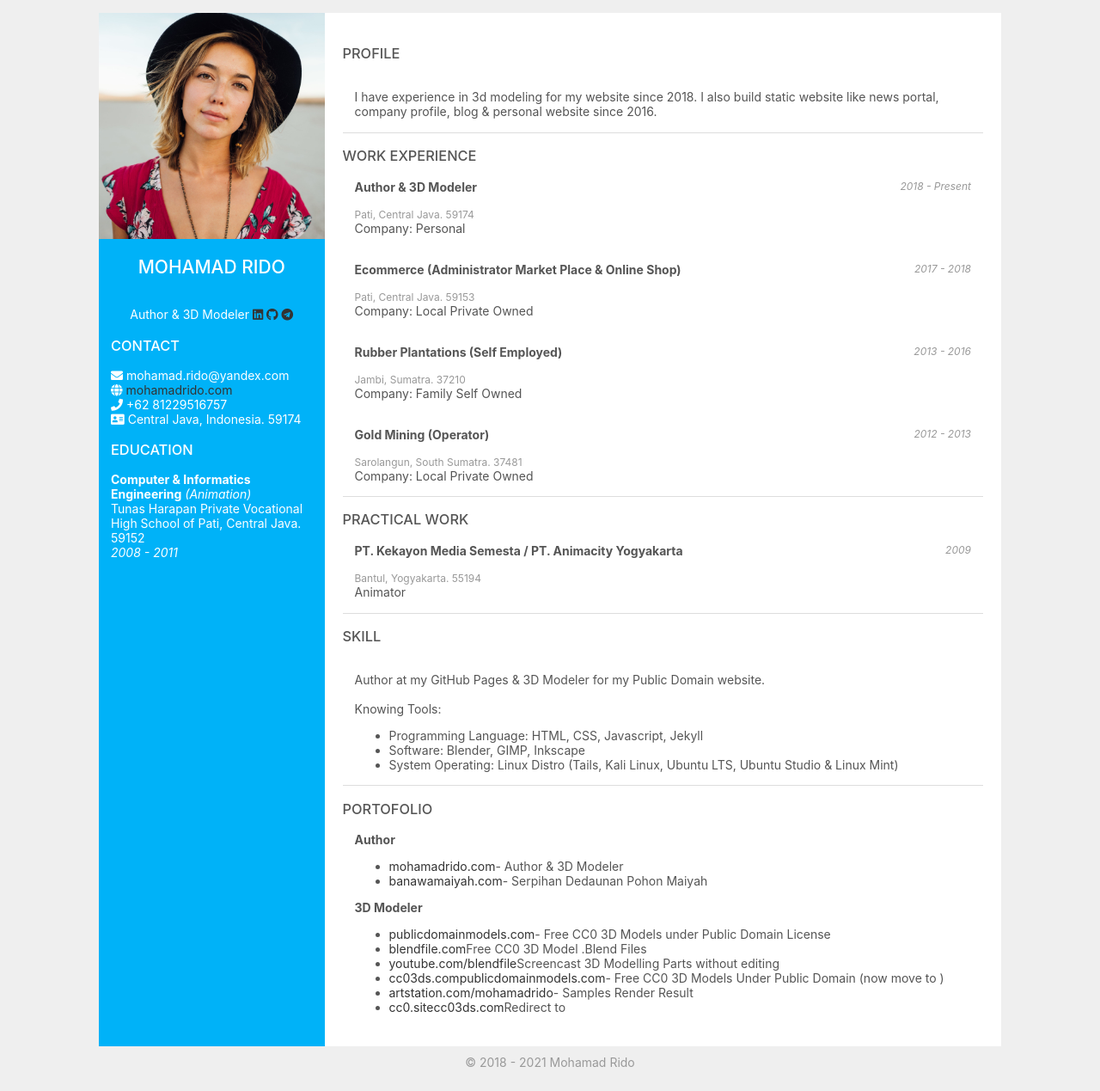
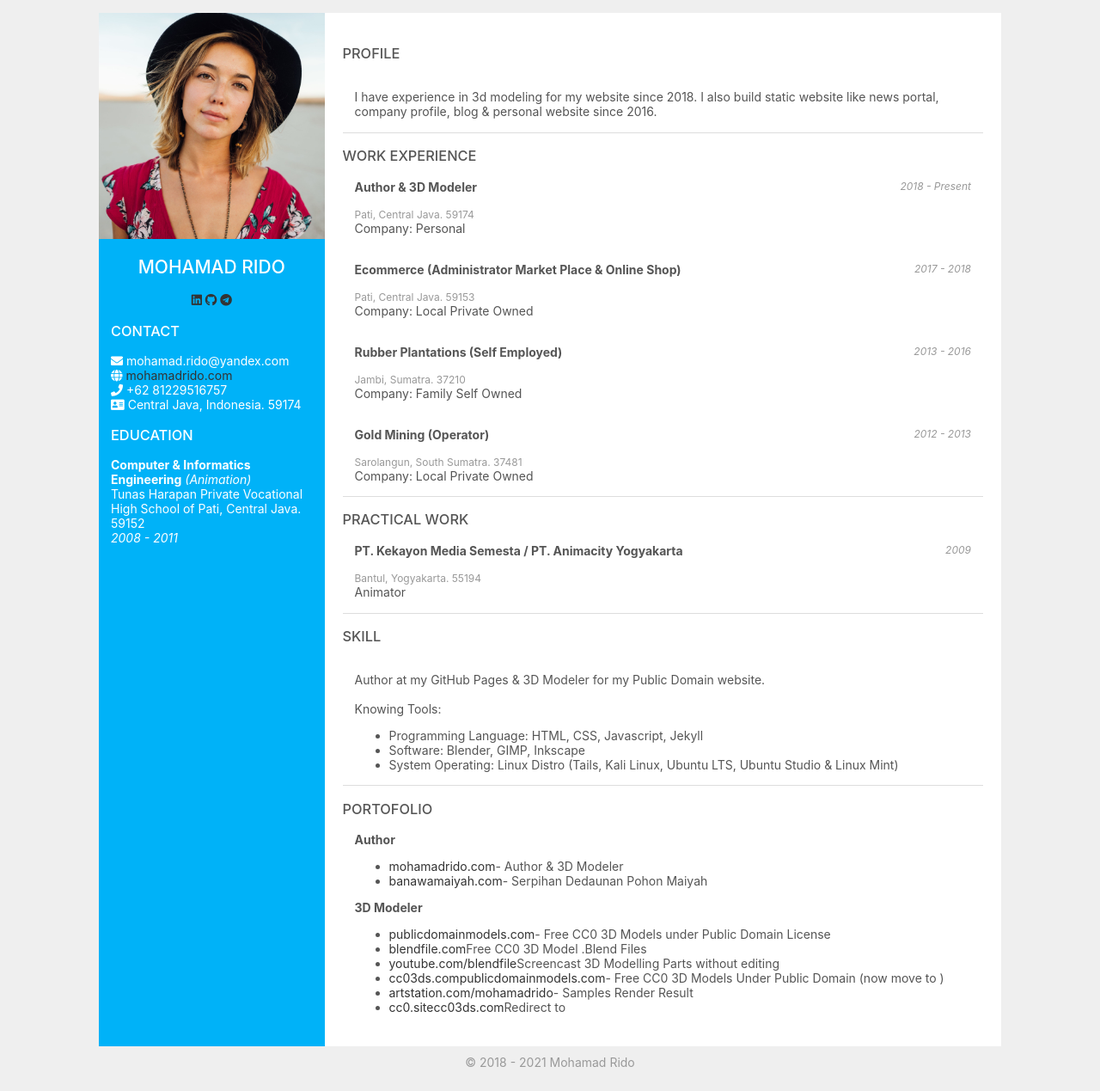
Before and after one commit to mohamadrido/about, a Jekyll site: the page built from index.html, in a window 1280 px wide. Shown: the whole page at 86% size. Built offline with Jekyll 4.4.1, drawn with Linux system fonts in a browser that asks for light colours; nearby versions of some CDN libraries.

Commit message:
Update index.html

```diff
--- a/index.html
+++ b/index.html
@@ -1,39 +1,22 @@
 ---
 layout: default
 ---
-<style>
-.lnk1 a {
-  color: #fff;
-}
-.lnk1 a:hover {
-  color: #fff;
-  text-decoration: underline;
-}
-.lnk2 a {
-  color: #007bff;
-}
-.lnk2 a:hover {
-  color: #007bff;
-  text-decoration: underline;
-}
-</style>
 <div class="row">
 <div class="column">
   <div class="column1">
 
   <div style="text-align: center;">
   <img src="https://resume.mohamadrido.com/profile.jpg" style="width: 100%;">
-    <h2 style="text-align: center;">MOHAMAD RIDO</h2><br/>
-    Author & 3D Modeler
-    <a class="lnk1" href="https://linkedin.com/in/mohamadrido"><i class="fab fa-linkedin"></i></a>
-    <a class="lnk1" href="https://github.com/mohamadrido"><i class="fab fa-github"></i></a>
-    <a class="lnk1" href="https://t.me/mohamadrido"><i class="fab fa-telegram"></i></a>
+    <h2 style="text-align: center;">MOHAMAD RIDO</h2>
+    <a href="https://linkedin.com/in/mohamadrido"><i class="fab fa-linkedin"></i></a>
+    <a href="https://github.com/mohamadrido"><i class="fab fa-github"></i></a>
+    <a href="https://t.me/mohamadrido"><i class="fab fa-telegram"></i></a>
   </div>
 
   <div class="content" style="padding: .1em 1em .1em 1em;">
     <h3>CONTACT</h3>
     <i class="fa fa-envelope"></i> mohamad.rido@yandex.com<br/>
-    <i class="fa fa-globe"></i> <a class="lnk1" href="https://mohamadrido.com">mohamadrido.com</a><br/>
+    <i class="fa fa-globe"></i> <a href="https://mohamadrido.com">mohamadrido.com</a><br/>
     <i class="fa fa-phone"></i> +62 81229516757<br/>
     <i class="fa fa-address-card"></i> Central Java, Indonesia. 59174<br/>
 
@@ -113,18 +96,18 @@
     <div class="container" style="padding: .1em 1em .1em 1em;">
     <b>Author</b>
       <ul>
-      <li><a class="lnk2" href="https://mohamadrido.com">mohamadrido.com</a> - Author & 3D Modeler</li>
-      <li><a class="lnk2" href="https://banawamaiyah.com">banawamaiyah.com</a> - Serpihan Dedaunan Pohon Maiyah</li>
+      <li><a href="https://mohamadrido.com">mohamadrido.com</a> - Author & 3D Modeler</li>
+      <li><a href="https://banawamaiyah.com">banawamaiyah.com</a> - Serpihan Dedaunan Pohon Maiyah</li>
       </ul>
 
     <b>3D Modeler</b>
       <ul>
-      <li><a class="lnk2" href="https://publicdomainmodels.com">publicdomainmodels.com</a> - Free CC0 3D Models under Public Domain License</li>
-      <li><a class="lnk2" href="https://blendfile.com">blendfile.com</a> Free CC0 3D Model .Blend Files</li>
-      <li><a class="lnk2" href="https://youtube.com/blendfile">youtube.com/blendfile</a> Screencast 3D Modelling Parts without editing</li>
-      <li><a class="lnk2" href="https://cc03ds.com">cc03ds.com</a>  - Free CC0 3D Models Under Public Domain (now move to <a href="https://publicdomainmodels.com">publicdomainmodels.com</a>)</li>
-      <li><a class="lnk2" href="https://artstation.com/mohamadrido">artstation.com/mohamadrido</a> - Samples Render Result</li>
-      <li><a class="lnk2" href="https://cc0.site">cc0.site</a> Redirect to <a href="https://cc03ds.com">cc03ds.com</a></li>
+      <li><a href="https://publicdomainmodels.com">publicdomainmodels.com</a> - Free CC0 3D Models under Public Domain License</li>
+      <li><a href="https://blendfile.com">blendfile.com</a> Free CC0 3D Model .Blend Files</li>
+      <li><a href="https://youtube.com/blendfile">youtube.com/blendfile</a> Screencast 3D Modelling Parts without editing</li>
+      <li><a href="https://cc03ds.com">cc03ds.com</a>  - Free CC0 3D Models Under Public Domain (now move to <a href="https://publicdomainmodels.com">publicdomainmodels.com</a>)</li>
+      <li><a href="https://artstation.com/mohamadrido">artstation.com/mohamadrido</a> - Samples Render Result</li>
+      <li><a href="https://cc0.site">cc0.site</a> Redirect to <a href="https://cc03ds.com">cc03ds.com</a></li>
       </ul>
     </div>
 
```
